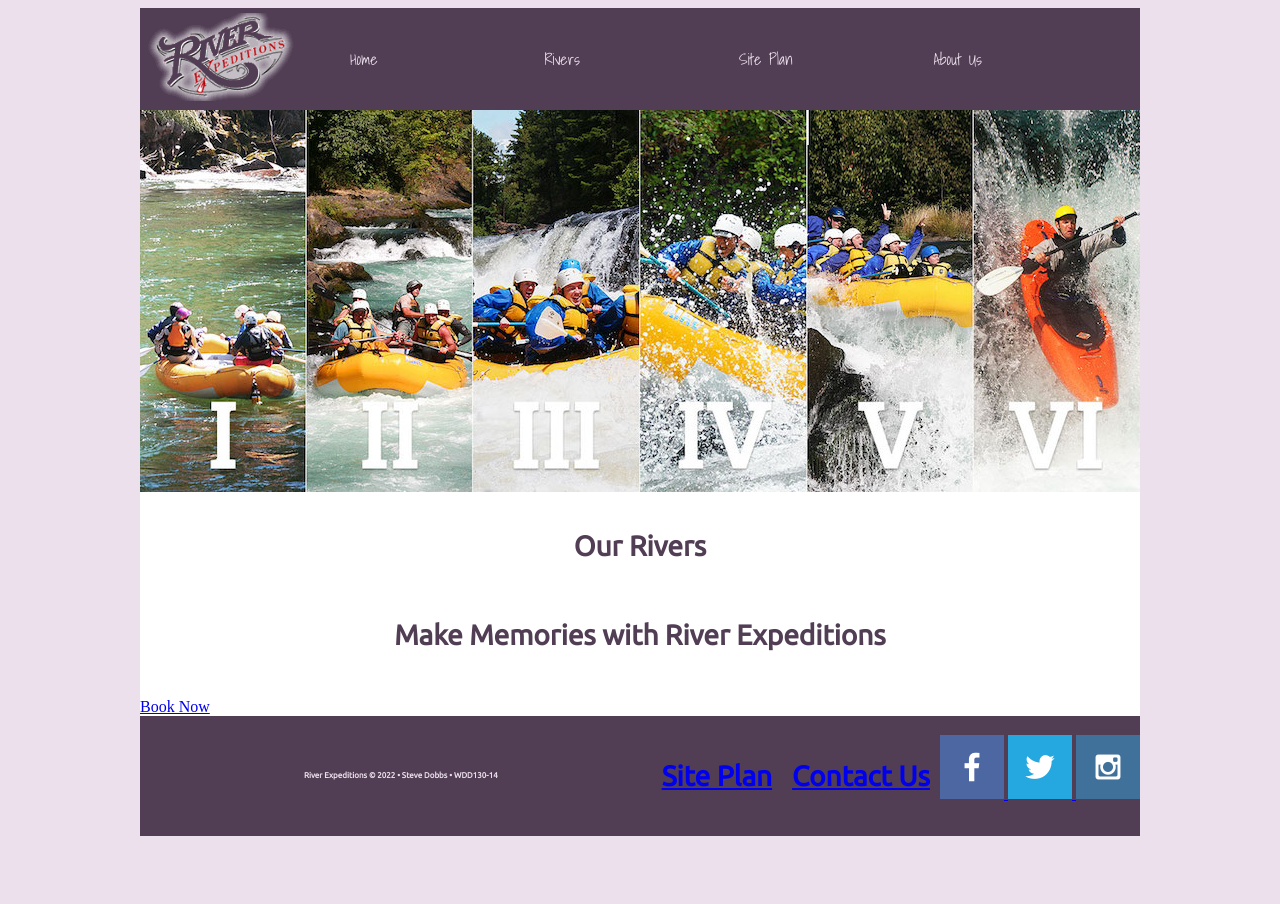
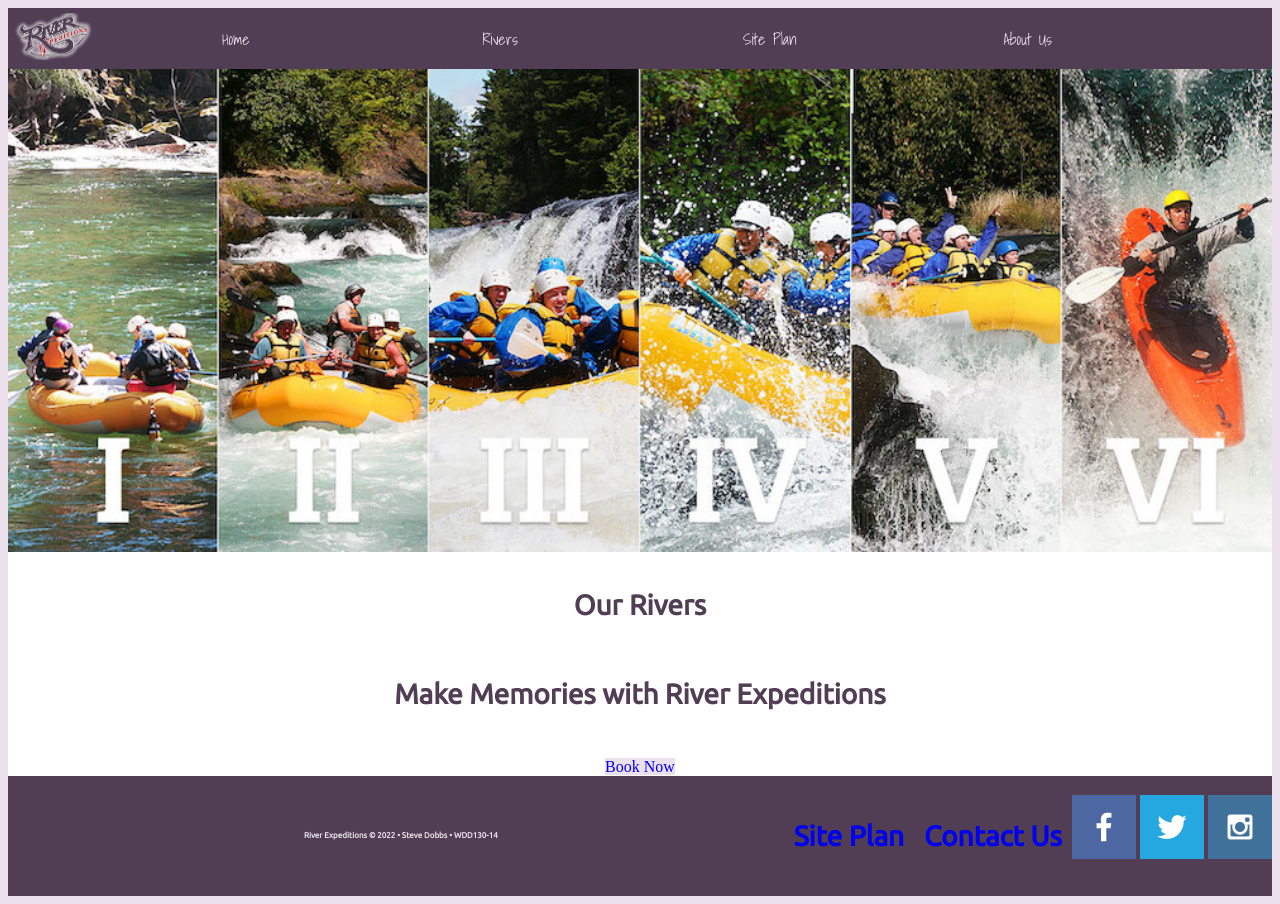
Before and after one commit to stevedobbs2/wdd130, a plain HTML site: page wwr/rivers.html in a window 1280 px wide. Before the commit the page ends 844 px from the top, so only its background shows below. Drawn offline with Linux system fonts and the light colour scheme.

Commit message:
Week04 Updates

```diff
--- a/byui/styles/styles.css
+++ b/byui/styles/styles.css
@@ -1,28 +1,55 @@
-body {
+/*body {
     text-align: center;
+}*/
+main p {
+    width: 80%;
+    margin: 50px auto;
+    /*text-align: center;*/
 }
-nav {
+nav, footer {
+    text-align:center;
+    background-color: steelblue;
+    color: white;
+    padding: 10px;
+}
+/*nav {
+    text-align:center;
     background-color: steelblue;
     padding: 10px;
-}
+}*/
+/*footer {
+    background-color: steelblue;
+    color: white;
+    text-align: center;
+}*/
 a {
+    font-size: 1.5em;
     color: white;
     margin: 40px;
 }
+a:hover {
+    background-color: white;
+    color: steelblue;
+}
 h1 {
+    text-align:center;
     color: steelblue;
 }
 img {
-    width: 800px;
+    display: block;
+    width: 80%;
     border: 4px solid steelblue;
+    margin: 0 auto;
 }
 p {
+    width: 80%;
     padding: 10px;
 }
-footer {
-    background-color: steelblue;
-    color: white;
+footer p {
+    font-size: 20px;
+    margin: 20px auto;
 }
+
 .main-para {
     font-size: 1.5em;
     line-height: 1.5em;
@@ -31,3 +58,6 @@ footer {
     background-color: white;
     color: steelblue;
 }
+/** {
+    border:2px solid blue;
+}*/
--- /dev/null
+++ b/w04challenge/styles/styles.css
@@ -0,0 +1,50 @@
+body {
+    background-color: rgb(246, 165, 211);
+    /*text-align: center;*/
+}
+ol {
+    width: 60%;
+    font-size: 25px;
+    margin: 0 auto;
+}
+header p {
+    width: 60%;
+    color: white;
+    font-size: 20px;
+    margin: 20px auto;
+    text-align: center;
+}
+h1 {
+    font-size: 4em;
+    text-align:center;
+    color: white;
+}
+h1:hover {
+    color: black;
+}
+main img {
+    display: block;
+    width: 30%;
+    margin: 20px auto;
+}
+main p {
+    width: 50%;
+    color: white;
+    font-size: 55px;
+    margin: 50px auto;
+    /*text-align: center;*/
+}
+header p.main-name {
+    font-size: 30PX;
+}
+nav, footer {
+    width: 65%;
+    margin: 0 auto;
+    text-align:center;
+    color: black;
+    padding: 10px;
+}
+footer p {
+    font-size: 30px;
+    margin: 0 auto;
+}
--- a/wwr/rivers.html
+++ b/wwr/rivers.html
@@ -28,7 +28,7 @@
     </header>
     <div id="hero">
       <div id="hero-box">
-        <img class="banner" src="images/class-system1banner.jpg" alt="Banner Image" />
+        <img id="hero-img" class="banner" src="images/class-system1banner.jpg" alt="Banner Image" />
       </div>
       <section id="hero-msg">
         <h1 class="home-title">Our Rivers</h1>
@@ -49,13 +49,13 @@
       <h3><a href="site-plan-rafting.html">Site Plan</a></h3>
       <h3><a href="aboutus.html">Contact Us</a></h3>
       <div class="social">
-          <a href="https://facebook.com">
+          <a href="https://facebook.com" target="_blank">
               <img src="images/facebook.png" alt="fb icon">
           </a>
-          <a href="https://twitter.com">
+          <a href="https://twitter.com" target="_blank">
               <img src="images/twitter.png" alt="twitter icon">
           </a>
-          <a href="https://instagram.com">
+          <a href="https://instagram.com" target="_blank">
               <img src="images/instagram.png" alt="instagram icon">
           </a>
       </div>
--- a/wwr/styles/styles.css
+++ b/wwr/styles/styles.css
@@ -4,13 +4,29 @@ html {
   background-color: #ece0ec;
 }
 
+body {
+  background-color: #ece0ec;
+}
+
 #content {
-  max-width: 1000px;
+  max-width: 1600px;
   margin: 0 auto;
   background-color: #FFFFFF;
 }
 
-h1, h2, h3, h4, h5, h6 {
+header {
+  display: grid;
+  grid-template-columns: 150px auto;
+  align-items: center;
+  background-color: #513d54;
+}
+
+h1,
+h2,
+h3,
+h4,
+h5,
+h6 {
   color: #513d54;
   padding: 10px;
   text-align: center;
@@ -21,12 +37,9 @@ h1, h2, h3, h4, h5, h6 {
 p {
   color: #513d54;
   padding: 10px;
-   font-size: 1.15em;
+  font-size: 1.15em;
   font-family: 'Roboto', sans-serif;
 }
-
-
-
 
 nav {
   background-color: #513d54;
@@ -35,9 +48,10 @@ nav {
 
 nav a {
   color: #ece0ec;
- line-height: 1.75em;
-padding: .25em .25em;
-text-decoration: none;
+  line-height: 1.75em;
+  padding: .5em .5em;
+  text-decoration: none;
+  text-align: center;
 }
 
 nav li {
@@ -59,21 +73,47 @@ nav a:hover {
   box-shadow: 2px 6px 12px rgba(0, 0, 0, 0.15);
 }
 
+#hero-img {
+  width: 100%;
+}
+
+#hero-msg h1,
+#hero-msg h4 {
+  text-align: center;
+}
 
 img {
   max-width: 100%;
 }
 
-.logo {
-  width: 150px;
- position: relative;
-margin: 5px;
+.card-img {
+  max-width: 100%;
 }
 
-.banner {
-  width: 100%;
+footer {
+  display: grid;
+  grid-template-columns: 1fr max-content repeat(3, max-content);
+  align-items: center;
+  justify-content: center;
+  /*text-decoration: underline;*/
+  line-height: 2.75em;
+  background-color: #513d54;
 }
 
+footer h3 a:hover {
+  text-decoration: underline;
+  color: #f7f7f7;
+}
+
+footer a {
+  text-decoration: none;
+}
+
+#info {
+  font-size: .5em;
+  margin-left: 10px;
+  color: #ece0ec;
+}
 
 .socialmedia {
   padding: 10px;
@@ -86,30 +126,45 @@ margin: 5px;
   margin: 15px 10px 0 0;
 }
 
-#info {
-font-size: .5em;
-margin-left: 10px;
-color: #ece0ec;
+.button-box {
+  text-align: center;
 }
 
-header {
-display: grid;
-grid-template-columns: 150px auto;
-align-items: center;
-background-color: #513d54;
+.book, .join {
+  background-color: #ece0ec;
+  text-decoration: none;
 }
 
-footer {
-  display: grid;
-  grid-template-columns: 1fr max-content repeat(3, max-content);
-  align-items: center;
-  justify-content: center;
-  line-height: 2.75em;
+.book:hover, .join:hover {
   background-color: #513d54;
+  color: white;
+}
+
+.msg {
+  background-color: #ece0ec;
+}
+
+#background {
+  height: 725px;
+  background-color: #ece0ec;
+}
+
+main section {
+  text-align: center;
+}
+
+.logo {
+  width: 80px;
+  position: relative;
+  margin: 5px;
+}
+
+.banner {
+  width: 100%;
 }
 
 .pagetitle {
   font-size: 2.25em;
   margin: 10px 25px 0 25px;
-   font-family: 'Dancing Script', sans-serif;
+  font-family: 'Dancing Script', sans-serif;
 }
```
Also changed, not shown: w04challenge/presidentnelson.html (added, +35 -0 lines), wwr/aboutus.html (+4 -4 lines), wwr/index.html (+9 -6 lines), w04challenge/images/russell_nelson_official_portrait_2018.png (added), wwr/images/neonfacebook.jpg (deleted), wwr/images/neoninstagram.jpg (deleted), wwr/images/neontwitter.jpg (deleted), wwr/images/riverexpeditions.png (deleted).
